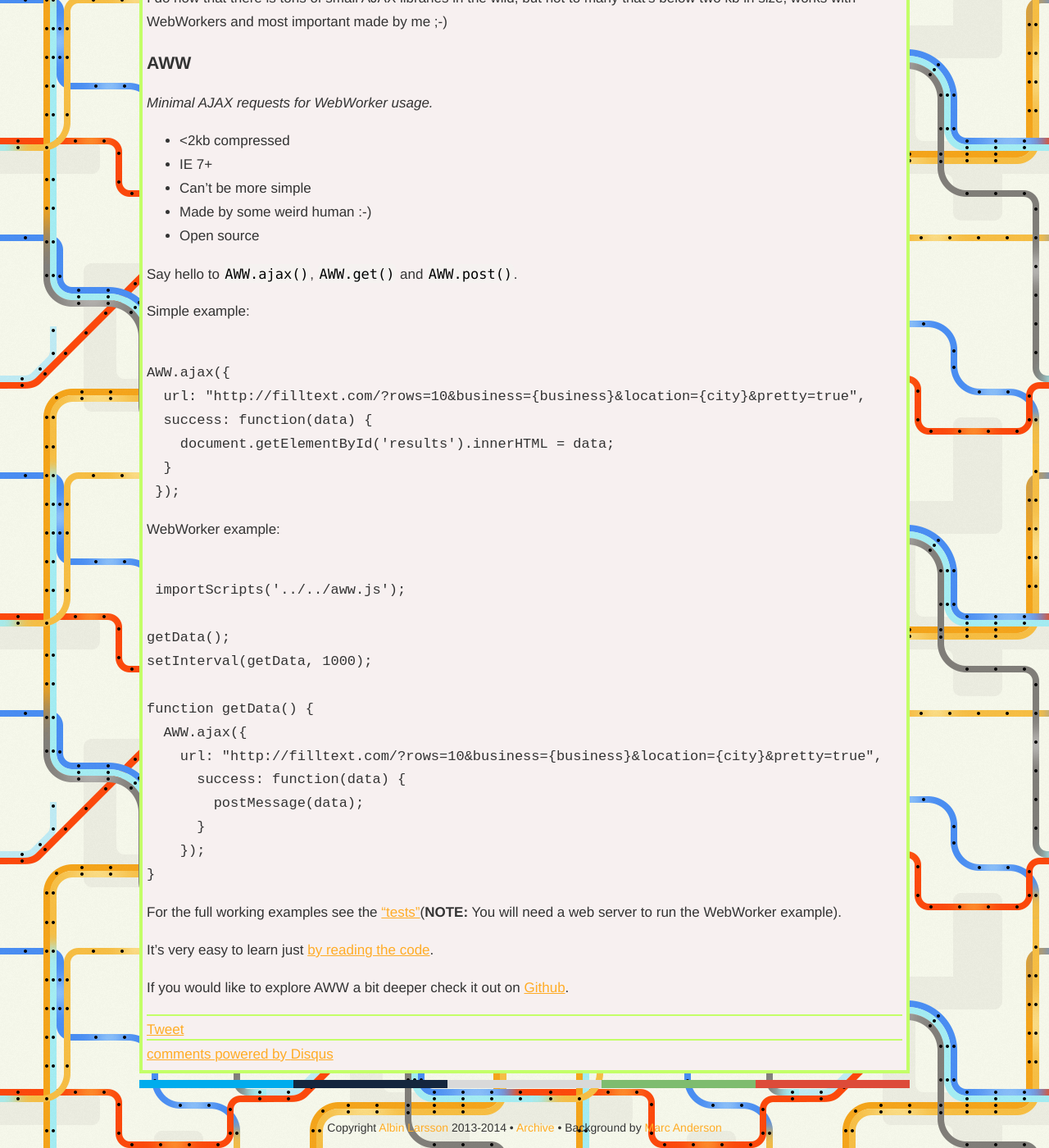
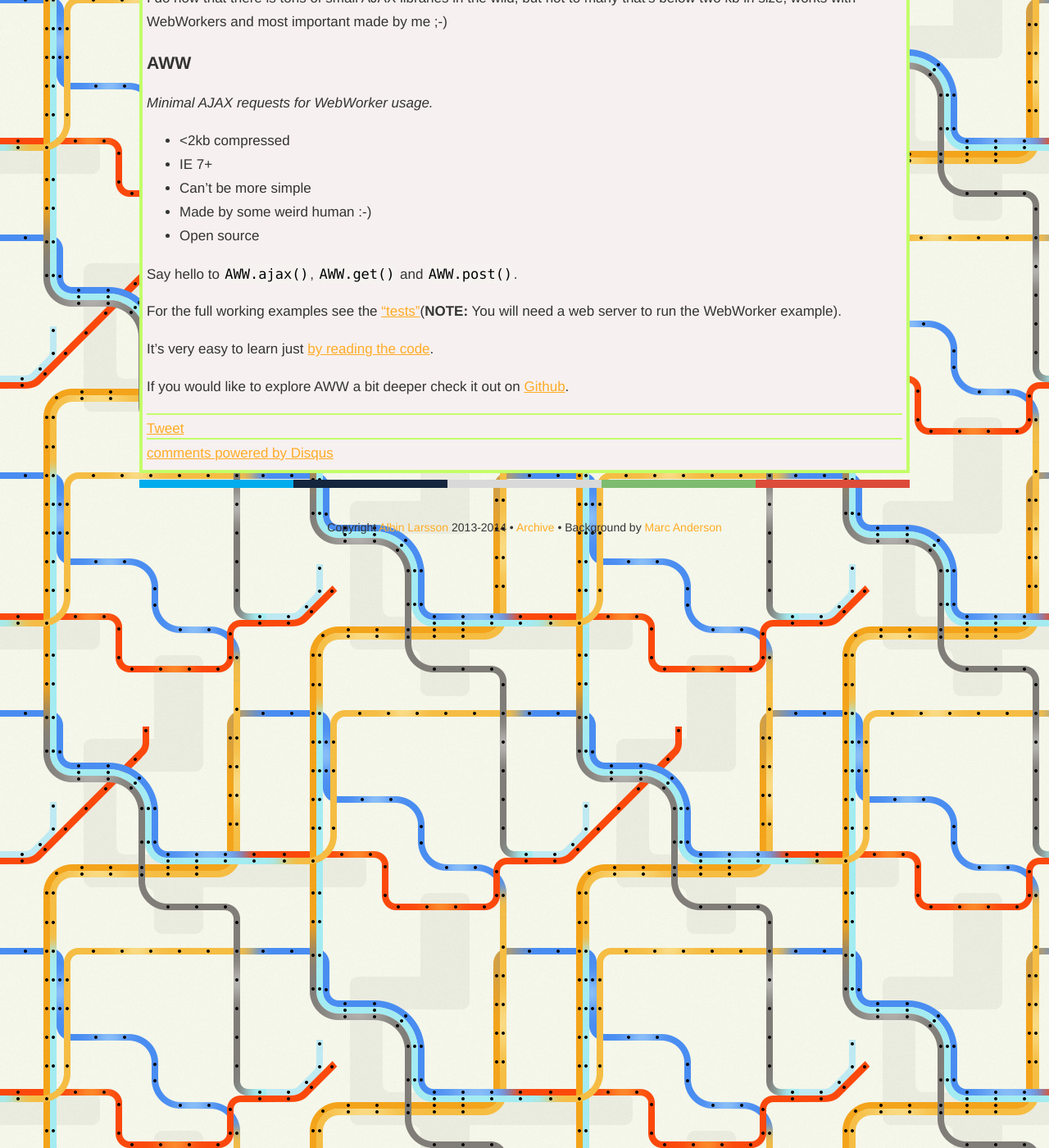
Before and after one commit to mikiec84/abbe98.github.com, a Jekyll site: the page built from _posts/2014-05-07-the-aww-library.md, in a window 1280 px wide and 1400 px high, scrolled down 328 px. Shown: the whole window at 82% size. Built offline with Jekyll 4.4.1, drawn with Linux system fonts in a browser that asks for light colours; comment, search, counter and statistics services are not loaded.

Commit message:
TryFix Pub issues

```diff
--- a/_posts/2014-05-07-the-aww-library.md
+++ b/_posts/2014-05-07-the-aww-library.md
@@ -22,33 +22,6 @@ I do now that there is tons of small AJAX libraries in the wild, but not to many
 
 Say hello to `AWW.ajax()`, `AWW.get()` and `AWW.post()`.
 
-Simple example:
-<pre><code>
-AWW.ajax({
-  url: "http://filltext.com/?rows=10&business={business}&location={city}&pretty=true",
-  success: function(data) {
-    document.getElementById('results').innerHTML = data;
-  }
- });
-</code></pre>
-
-WebWorker example:
-<pre><code>
- importScripts('../../aww.js');
-
-getData();
-setInterval(getData, 1000);
-
-function getData() {
-  AWW.ajax({
-    url: "http://filltext.com/?rows=10&business={business}&location={city}&pretty=true",
-      success: function(data) {
-        postMessage(data);
-      }
-    });
-}
-</code></pre>
-
 For the full working examples see the ["tests"][3](**NOTE:** You will need a web server to run the WebWorker example).
 
 It's very easy to learn just [by reading the code][5].
```
